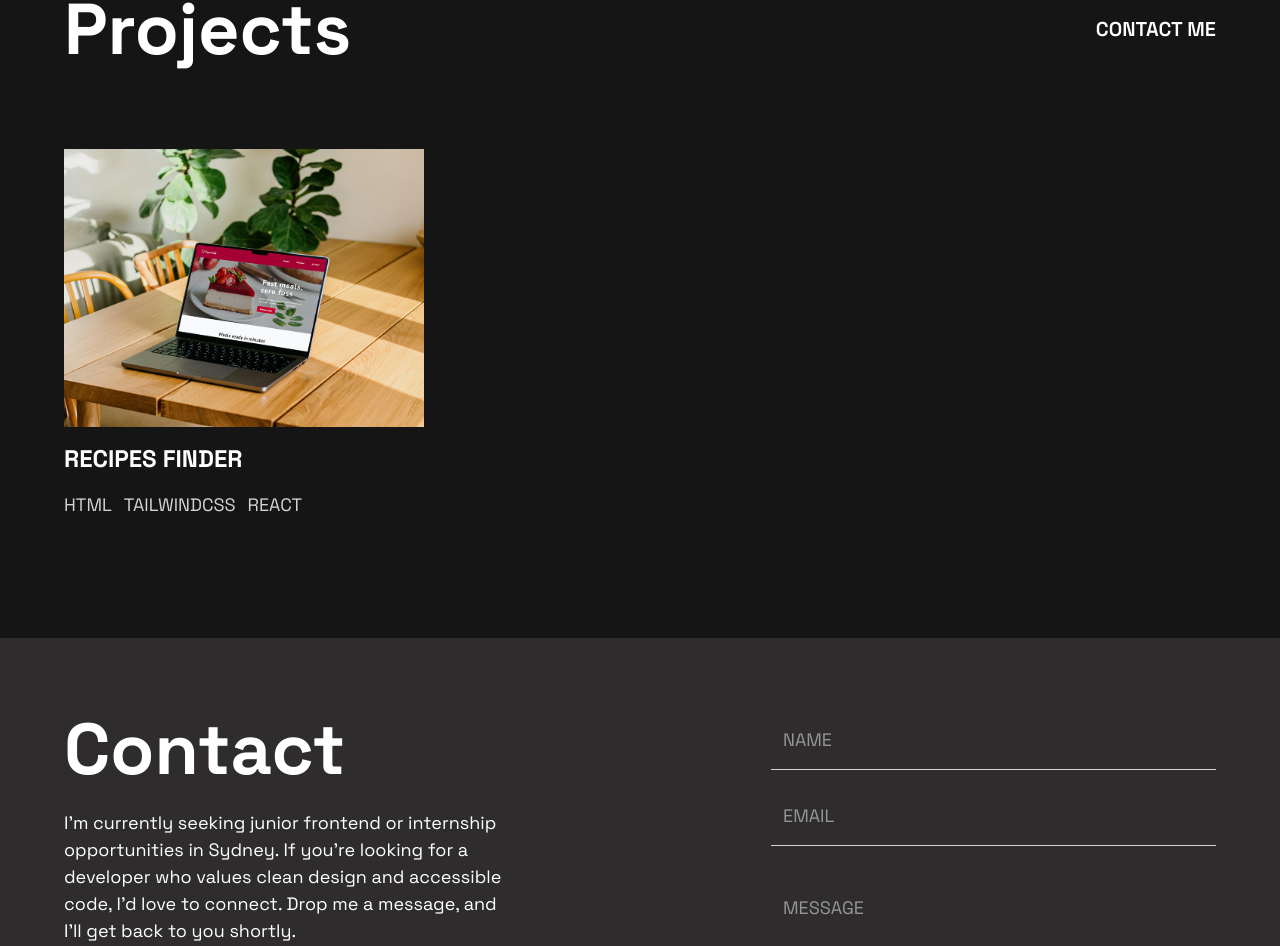
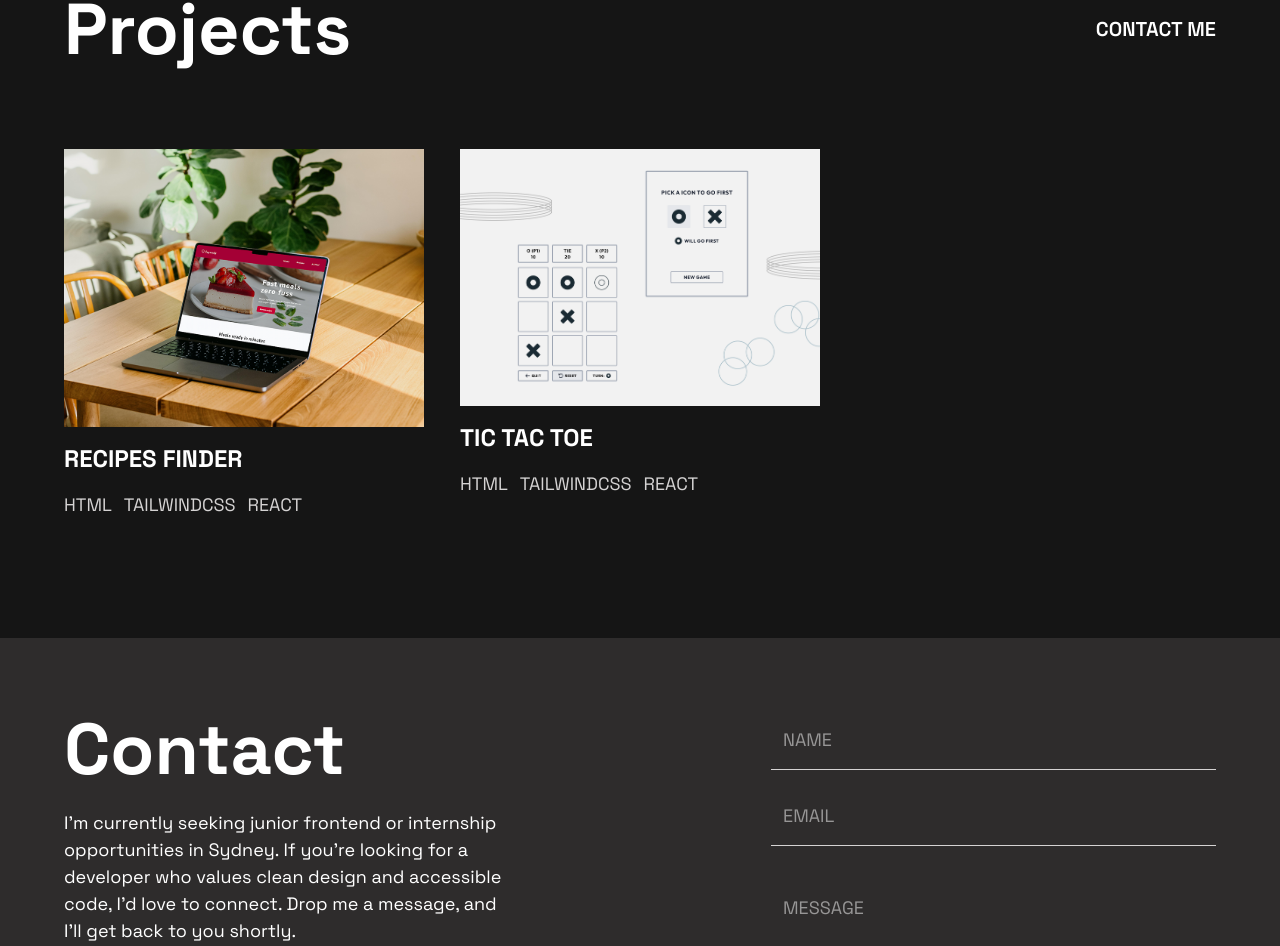
Before and after one commit to Yaoxi2003/Yaoxi-s-portfolio, a React (Vite) app: page / in a window 1280 px wide. Shown: the part 1344-2290 px from the top of the page. Built offline with nearby package versions, Linux system fonts and the light colour scheme.

Commit message:
upload project

```diff
--- a/src/sections/Project.jsx
+++ b/src/sections/Project.jsx
@@ -14,6 +14,13 @@ export default function Project() {
       title: 'Recipes Finder',
       skills: ['html', 'tailwindcss', 'react'],
       link: 'https://yaoxidetailproject.netlify.app/'
+    },
+    {
+      CardImgSm: projects.thumbnailProject2Small,
+      CardImgLg: projects.thumbnailProject2Large,
+      title: 'tic tac toe',
+      skills: ['html', 'tailwindcss', 'react'],
+      link: 'https://tacticgames.netlify.app/'
     },
 
   ]
```
Also changed, not shown: src/assets/images/Img.jsx (+5 -2 lines), src/assets/images/desktop/project2lg.png (added), src/assets/images/mobile/project2sm.png (added).
